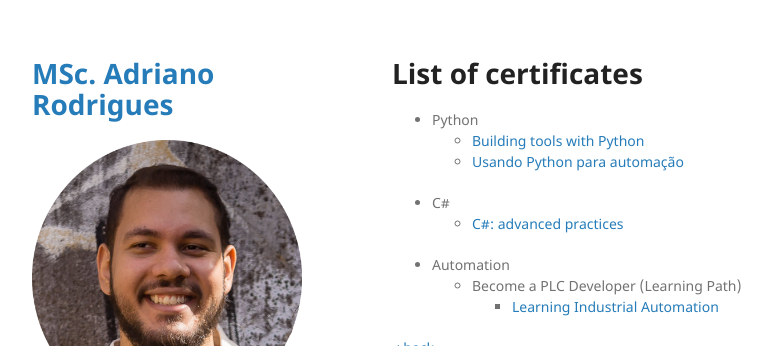
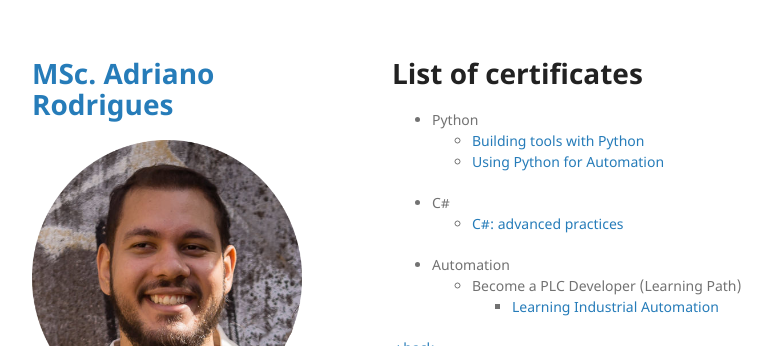
Before and after one commit to Adrianordp/Adrianordp.github.io, a Jekyll site: the page built from en/certificates/index.md, in a window 1280 px wide. Shown: the top 346 px of the page, without its empty margins (178-950 px from the left). Built offline with Jekyll 4.4.1, drawn with Linux system fonts in a browser that asks for light colours.

Commit message:
Fixed translation of a pyhton certificate in english version

```diff
--- a/en/certificates/index.md
+++ b/en/certificates/index.md
@@ -8,7 +8,7 @@ layout: default_english
 
 - Python
     - [Building tools with Python](/certificates/CertificateOfCompletion_Building%20Tools%20with%20Python.pdf)
-    - [Usando Python para automação](/certificates/CertificateOfCompletion_Using%20Python%20for%20Automation.pdf)
+    - [Using Python for Automation](/certificates/CertificateOfCompletion_Using%20Python%20for%20Automation.pdf)
 - C#
     - [C#: advanced practices](/certificates/CertificateOfCompletion_C%20Advanced%20Practices.pdf)
 - Automation
```
